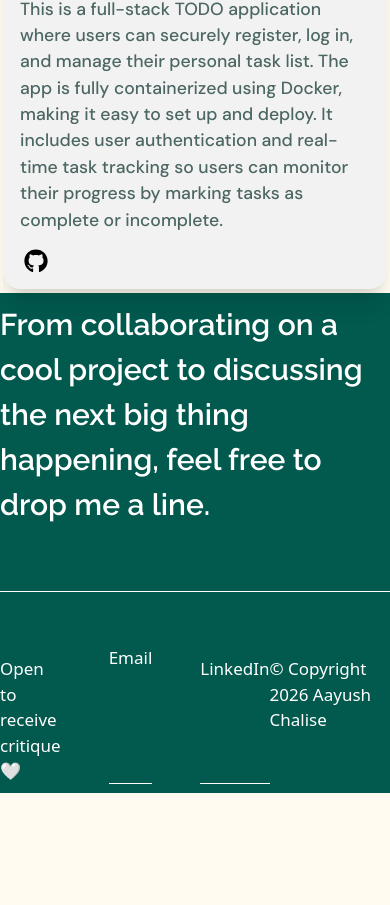
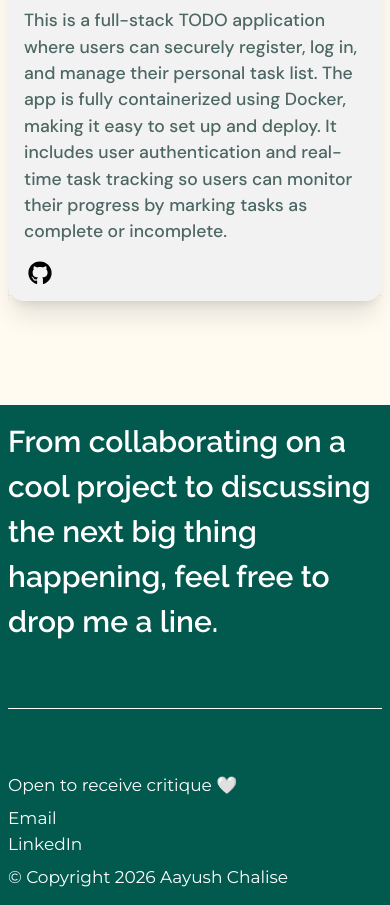
Before and after one commit to Aayush-chalise/portfolio, a React (Vite) app in the folder frontend/myportfolio/: page / in a window 390 px wide. Shown: the part 2817-3722 px from the top of the page. Before the commit the page ends 3610 px from the top, so only its background shows below. Built offline with nearby package versions, Linux system fonts and the light colour scheme.

Commit message:
fixing layout

```diff
--- a/frontend/myportfolio/src/App.jsx
+++ b/frontend/myportfolio/src/App.jsx
@@ -1,10 +1,8 @@
 import Nav from "./components/Nav";
 import AboutMe from "./sections/AboutMe";
-import Footer from "./sections/Footer";
-import LandingPage from "./sections/LandingPage";
-import Projects from "./sections/Projects";
+
 import Home from "./sections/Home";
-import { Router, Routes, Route } from "react-router-dom";
+import { Routes, Route } from "react-router-dom";
 
 const App = () => {
   return (
--- a/frontend/myportfolio/src/sections/Footer.jsx
+++ b/frontend/myportfolio/src/sections/Footer.jsx
@@ -1,6 +1,6 @@
 const Footer = () => {
   return (
-    <section className="outer-container min-h-[500px] bg-theme-green text-white text-[17px]">
+    <section className="outer-container min-h-[500px] bg-theme-green text-white text-[17px] border-black mt-24  xl:mt-28 p-2">
       <div className="inner-container">
         <div className="border-b pb-16">
           <p className="font-dm-serif text-3xl font-semibold  leading-normal">
@@ -9,24 +9,25 @@ const Footer = () => {
           </p>
         </div>
 
-        <div className="flex justify-between pt-16  ">
-          <div className="flex gap-12 text-[17px]">
-            <span>Open to receive critique 🤍</span>
+        <div className="font-montserrat flex justify-between pt-16 flex-col xl:flex-row  ">
+          <div className="flex lg:gap-8 flex-col lg:flex-row">
+            <span className="max-xl:pb-4 max-sm:pb-2">
+              Open to receive critique 🤍
+            </span>
             <a
               href="mailto:<chaliseaayush2006@gmail.com> "
-              className="border-b leading-[0.2] "
+              className="sm:mb-1  "
             >
               Email
             </a>
             <a
               href="https://www.linkedin.com/in/aayush-chalise-a94b522bb/"
-              className="border-b"
               target="_blank"
             >
               LinkedIn
             </a>
           </div>
-          <div>
+          <div className="max-xl:pt-4 max-sm:pt-2">
             <span>© Copyright 2026 Aayush Chalise</span>
           </div>
         </div>
--- a/frontend/myportfolio/src/sections/LandingPage.jsx
+++ b/frontend/myportfolio/src/sections/LandingPage.jsx
@@ -10,7 +10,7 @@ import { SiExpress } from "react-icons/si";
 
 const LandingPage = () => {
   return (
-    <main className="min-h-screen outer-container max-sm:pt-13  gap-4 sm:gap-10 xl:pt-10 ">
+    <main className="min-h-screen outer-container max-sm:pt-13 pt-14 gap-4 sm:gap-10 xl:pt-10 ">
       <div className="inner-container dots-bg relative bg-[rgb(242,242,242)] rounded-2xl overflow-hidden flex max-sm:min-h-screen items-center justify-center mx-2 sm:mx-auto px-3 py-8 sm:py-12">
         <div className="arc arc-orange absolute top-0 right-0 origin-top-right rotate-[180deg]" />
 
--- a/frontend/myportfolio/src/sections/Projects.jsx
+++ b/frontend/myportfolio/src/sections/Projects.jsx
@@ -4,7 +4,7 @@ import { projects } from "../constants/constant.js";
 
 const Projects = () => {
   return (
-    <section id="projects" className="  outer-container pt-24  xl:pt-28 p-1">
+    <section id="projects" className="  outer-container pt-24  xl:pt-28 p-2">
       <div className="inner-container   md:flex justify-center items-center flex-col grid-bg gap-4 md:gap-6">
         <h3 className="font-dm-serif  text-4xl md:text-5xl lg:text-6xl text-theme-green text-center  ">
           Projects
```
